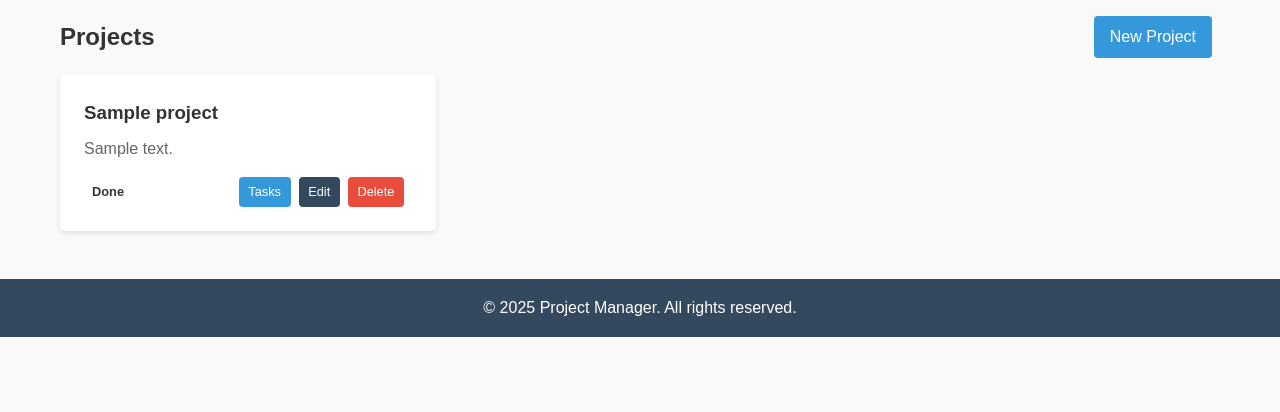
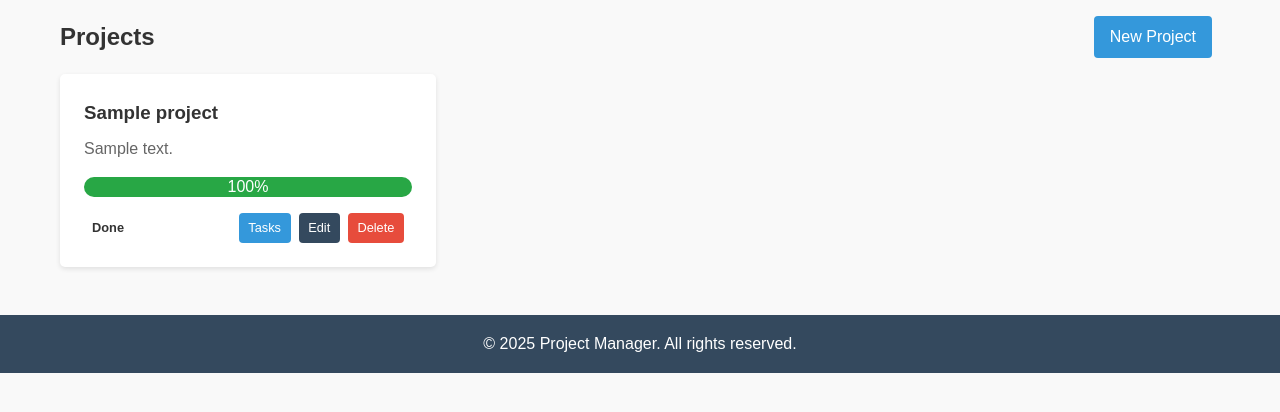
Before and after one commit to 0-Ehte-0/project-management, a PHP site: page /projects.php in a window 1280 px wide. Shown: the part 96-508 px from the top of the page. Run offline with PHP 8.4, Linux system fonts and the light colour scheme; the visitor is signed in with stand-in values (Sample User, id 1); tables that the repository leaves empty or names only in its code hold one stand-in row (values such as "Sample post").

Commit message:
Added Progress Bars

```diff
--- a/assets/css/style.css
+++ b/assets/css/style.css
@@ -412,3 +412,30 @@ footer {
     margin-top: 0.5rem;
   }
 }
+
+/* Progress Bar */
+.progress-bar-wrapper {
+  background-color: #e0e0e0;
+  border-radius: 20px;
+  overflow: hidden;
+  margin-top: 8px;
+  margin-bottom: 10px;
+  height: 20px;
+}
+
+.progress-bar {
+  height: 100%;
+  line-height: 20px;
+  color: white;
+  text-align: center;
+  background-color: #3059ff; /* default blue */
+  transition: width 0.4s ease-in-out;
+}
+
+.progress-bar.zero {
+  background-color: #dc3545; /* red */
+}
+
+.progress-bar.complete {
+  background-color: #28a745; /* green */
+}
--- a/includes/db.php
+++ b/includes/db.php
@@ -25,4 +25,26 @@ function sanitizeInput($data) {
     $data = htmlspecialchars($data);
     return $data;
 }
+
+// Getting project progress
+function getProjectProgress($project_id, $conn) {
+    $totalQuery = $conn->prepare("SELECT COUNT(*) FROM tasks WHERE project_id = ?");
+    $totalQuery->bind_param("i", $project_id);
+    $totalQuery->execute();
+    $totalQuery->bind_result($totalTasks);
+    $totalQuery->fetch();
+    $totalQuery->close();
+
+    $completedQuery = $conn->prepare("SELECT COUNT(*) FROM tasks WHERE project_id = ? AND status = 'Done'");
+    $completedQuery->bind_param("i", $project_id);
+    $completedQuery->execute();
+    $completedQuery->bind_result($completedTasks);
+    $completedQuery->fetch();
+    $completedQuery->close();
+
+    if ($totalTasks == 0) return 0; // Prevent division by zero
+
+    return round(($completedTasks / $totalTasks) * 100);
+}
+
 ?>
--- a/projects.php
+++ b/projects.php
@@ -90,9 +90,30 @@ include_once 'includes/header.php';
     <div class="project-list">
         <?php if ($projects->num_rows > 0): ?>
             <?php while ($project = $projects->fetch_assoc()): ?>
+                <?php
+                    // Calculate the project progress
+                    $progress = getProjectProgress($project['id'], $conn);
+                ?>
                 <div class="project-card">
                     <h3><?php echo $project['name']; ?></h3>
                     <p><?php echo $project['description']; ?></p>
+                    <?php
+                        // Conditional class for progress bar
+                        $progressClass = 'progress-bar';
+                        if ($progress == 0) {
+                            $progressClass .= ' zero'; // Red for 0% progress
+                        } elseif ($progress == 100) {
+                            $progressClass .= ' complete'; // Green for 100% progress
+                        }
+                    ?>
+
+                    <!-- Display Progress Bar -->
+                    <div class="progress-bar-wrapper">
+                        <div class="<?php echo $progressClass; ?>" style="width: <?php echo max($progress, 5); ?>%;">
+                            <?php echo $progress; ?>%
+                        </div>
+                    </div>
+
                     <div class="project-footer">
                         <span class="status-badge status-<?php echo strtolower(str_replace(' ', '-', $project['status'])); ?>">
                             <?php echo $project['status']; ?>
```
